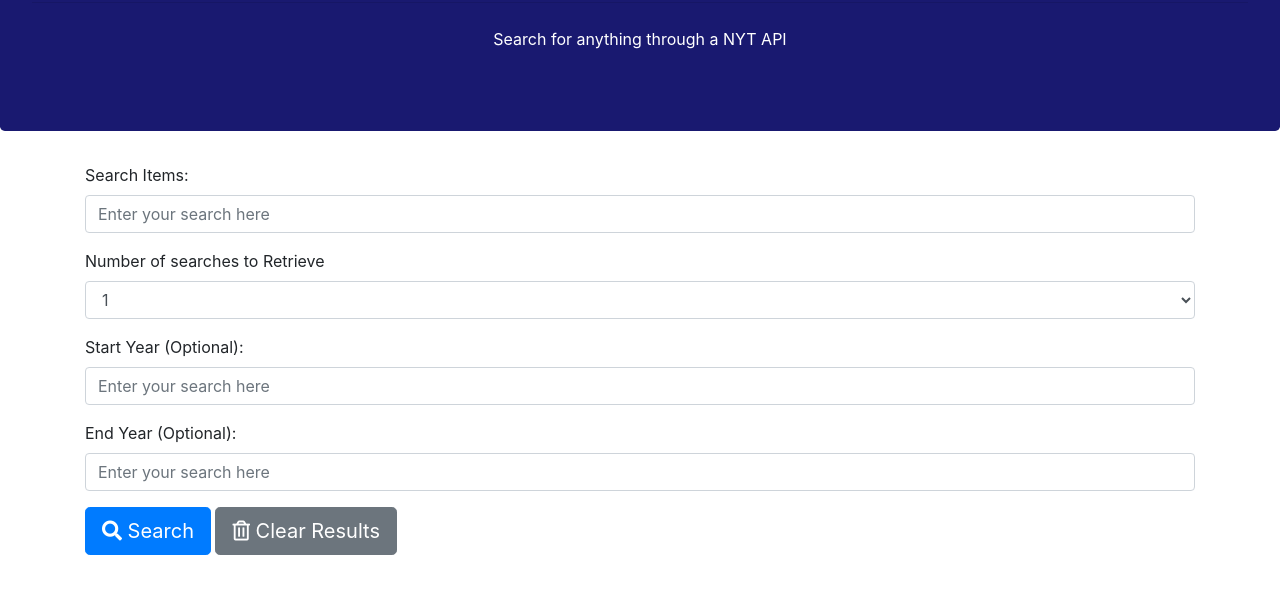
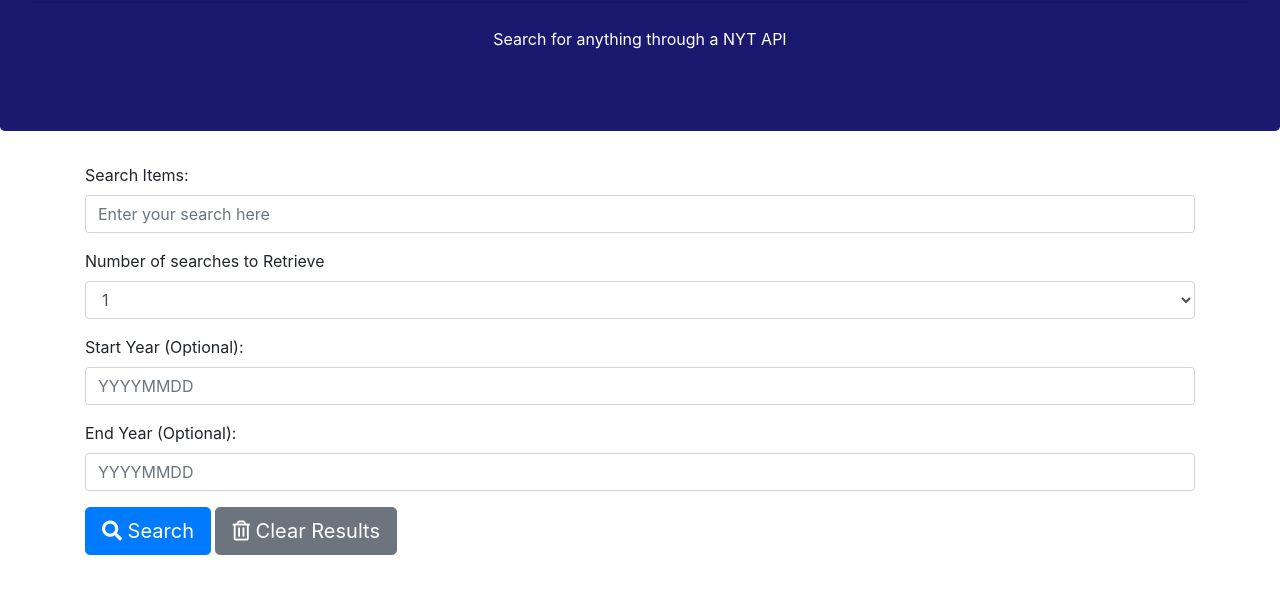
Before and after one commit to llNewcastlell/NYTSearch, a plain HTML site: page index.html in a window 1280 px wide. Shown: the part 153-746 px from the top of the page. Drawn offline with nearby package versions, Linux system fonts and the light colour scheme.

Commit message:
2nd push

```diff
--- a/index.html
+++ b/index.html
@@ -49,11 +49,11 @@
             </div>
             <div class="form-group">
                 <label for="exampleFormControlInput1">Start Year (Optional):</label>
-                <input type="text" class="form-control" id="begin-date" placeholder="Enter your search here">
+                <input type="text" class="form-control" id="begin-date" placeholder="YYYYMMDD">
             </div>
             <div class="form-group">
                 <label for="exampleFormControlInput1">End Year (Optional):</label>
-                <input type="test" class="form-control" id="end-date" placeholder="Enter your search here">
+                <input type="test" class="form-control" id="end-date" placeholder="YYYYMMDD">
             </div>
         </form>
         <div id = "results">
```
